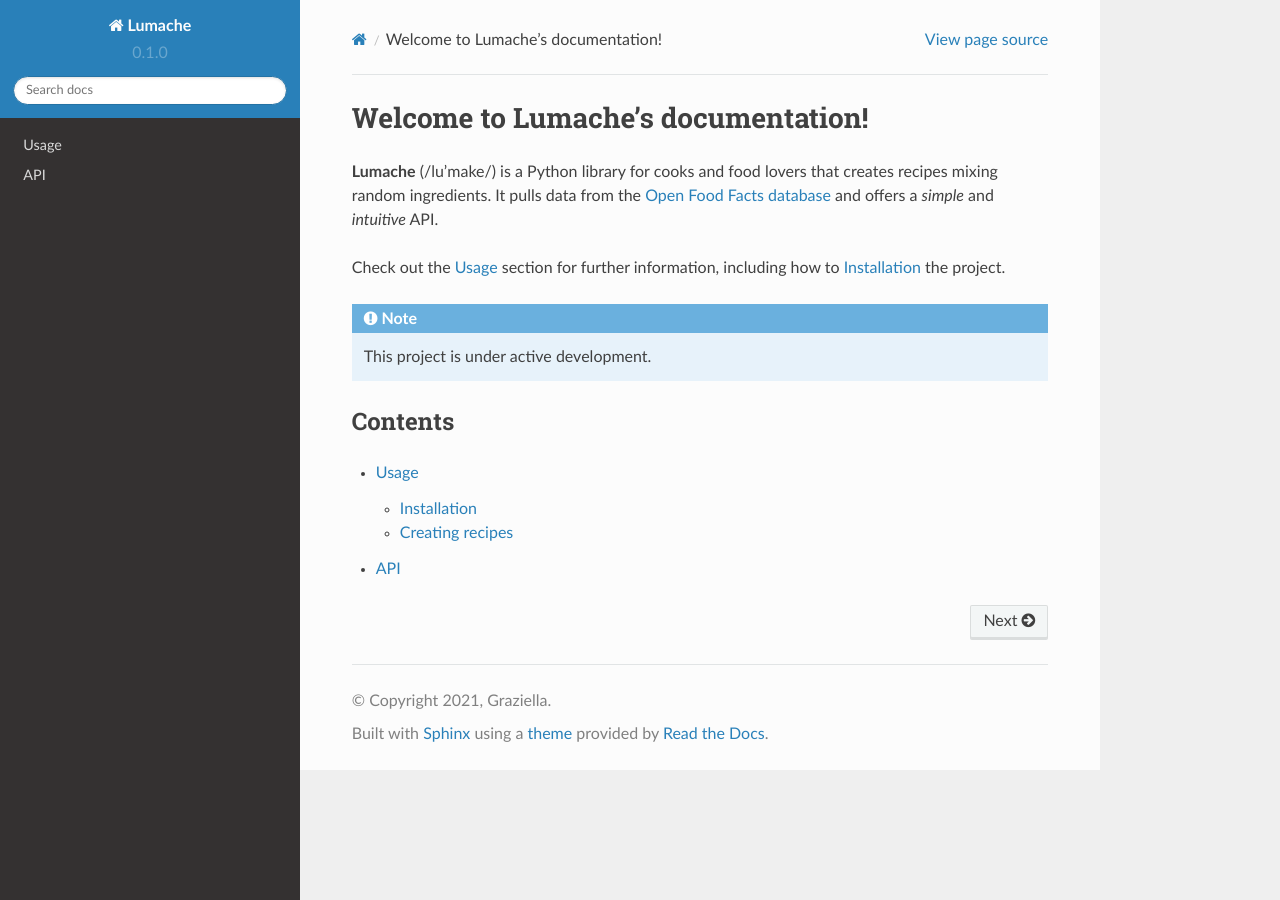
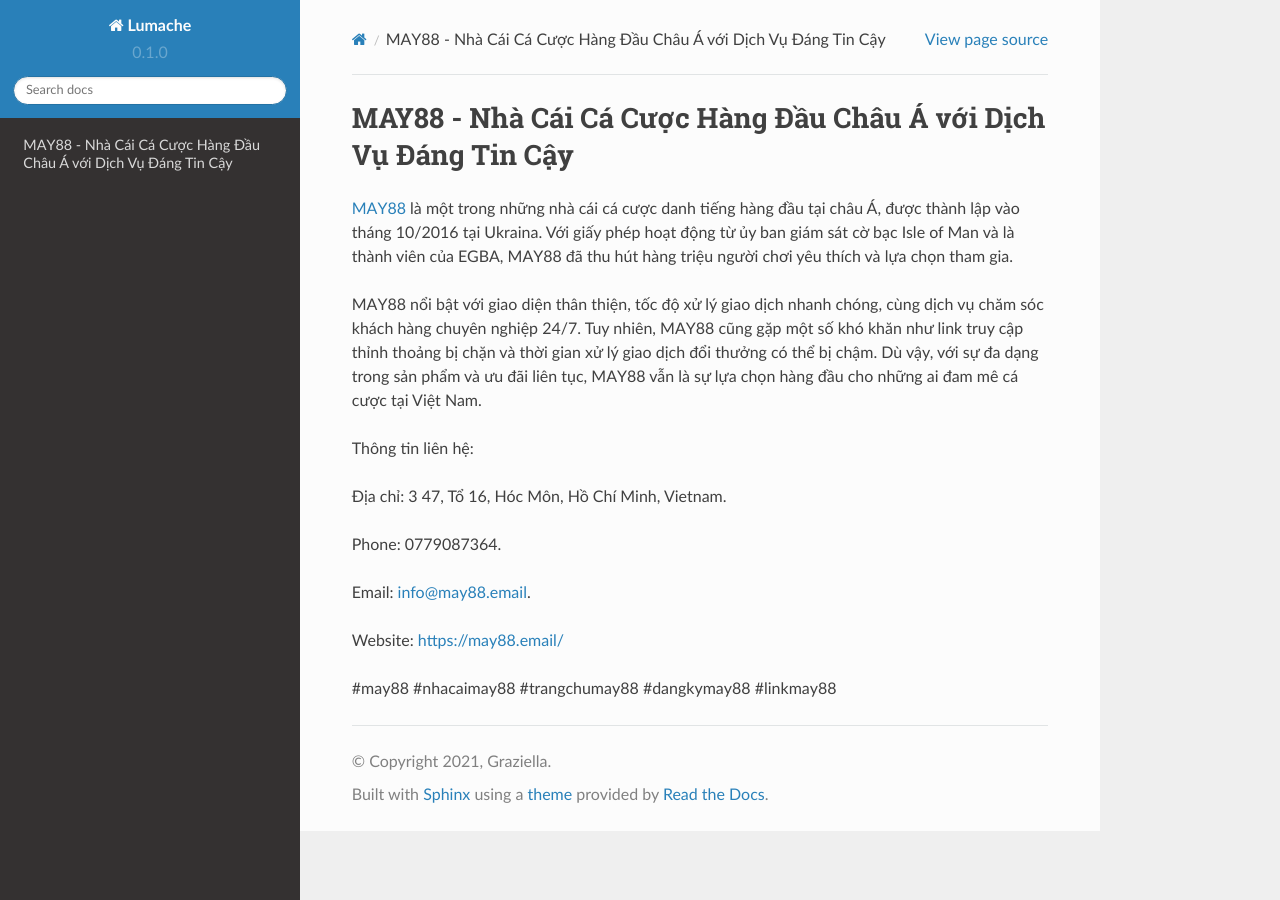
Before and after one commit to luongchanvien962/may88email, a Sphinx documentation site: the page built from docs/source/index.rst, in a window 1280 px wide. Built offline with Sphinx 7.4.7 and the Read the Docs theme 2.0.0, drawn with Linux system fonts in a browser that asks for light colours.

Commit message:
Update index.rst

```diff
--- a/docs/source/index.rst
+++ b/docs/source/index.rst
@@ -1,22 +1,18 @@
-Welcome to Lumache's documentation!
+MAY88 - Nhà Cái Cá Cược Hàng Đầu Châu Á với Dịch Vụ Đáng Tin Cậy
 ===================================
 
-**Lumache** (/lu'make/) is a Python library for cooks and food lovers
-that creates recipes mixing random ingredients.
-It pulls data from the `Open Food Facts database <https://world.openfoodfacts.org/>`_
-and offers a *simple* and *intuitive* API.
+`MAY88 <https://may88.email/>`_ là một trong những nhà cái cá cược danh tiếng hàng đầu tại châu Á, được thành lập vào tháng 10/2016 tại Ukraina. Với giấy phép hoạt động từ ủy ban giám sát cờ bạc Isle of Man và là thành viên của EGBA, MAY88 đã thu hút hàng triệu người chơi yêu thích và lựa chọn tham gia.
 
-Check out the :doc:`usage` section for further information, including
-how to :ref:`installation` the project.
+MAY88 nổi bật với giao diện thân thiện, tốc độ xử lý giao dịch nhanh chóng, cùng dịch vụ chăm sóc khách hàng chuyên nghiệp 24/7. Tuy nhiên, MAY88 cũng gặp một số khó khăn như link truy cập thỉnh thoảng bị chặn và thời gian xử lý giao dịch đổi thưởng có thể bị chậm. Dù vậy, với sự đa dạng trong sản phẩm và ưu đãi liên tục, MAY88 vẫn là sự lựa chọn hàng đầu cho những ai đam mê cá cược tại Việt Nam.
 
-.. note::
+Thông tin liên hệ:
 
-   This project is under active development.
+Địa chỉ: 3 47, Tổ 16, Hóc Môn, Hồ Chí Minh, Vietnam.
 
-Contents
---------
+Phone: 0779087364.
 
-.. toctree::
+Email: info@may88.email.
 
-   usage
-   api
+Website: https://may88.email/
+
+#may88 #nhacaimay88 #trangchumay88 #dangkymay88 #linkmay88
```
